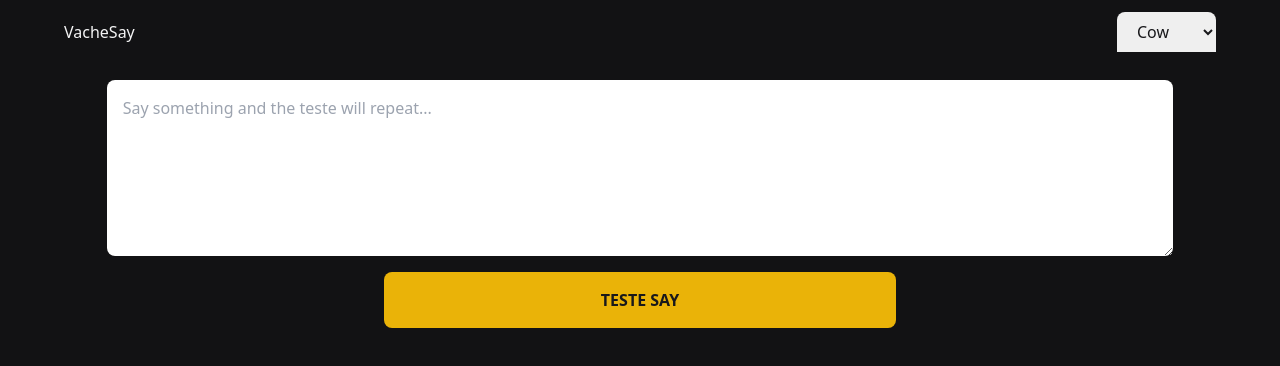
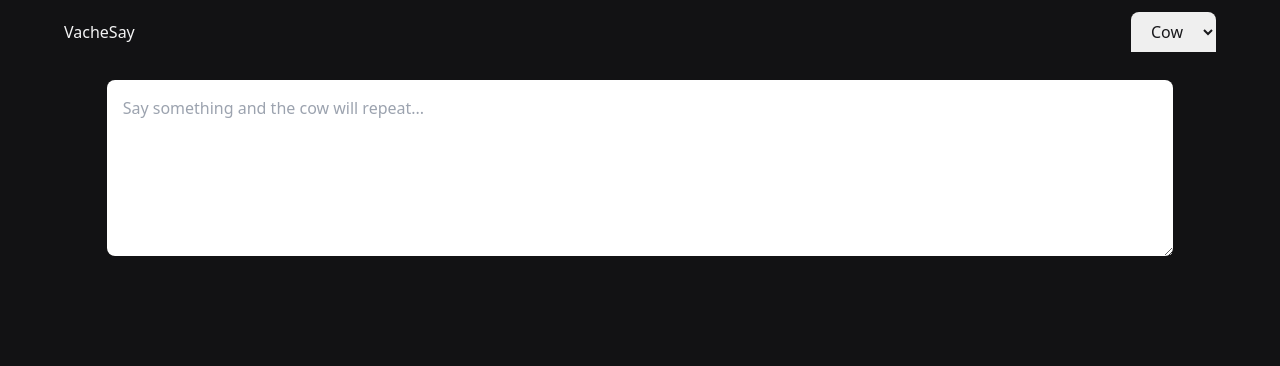
Before and after one commit to eidynho/moosay, a React (Vite) app: page / in a window 1280 px wide. Shown: the top 366 px of the page. Built offline with nearby package versions, Linux system fonts and the light colour scheme.

Commit message:
adding message context + cow component

```diff
--- a/src/App.tsx
+++ b/src/App.tsx
@@ -3,17 +3,18 @@ import { AnimalContext } from "./contexts/AnimalContext"
 
 import { NavBarComponent } from './components/NavBar'
 import { TextareaComponent } from './components/Textarea'
-import { ButtonComponent } from './components/Button'
+
+import { Cow } from './components/Cow'
 
 export function App() {
-  const { animal, setAnimal } = useContext(AnimalContext)
+  // const { animal, setAnimal } = useContext(AnimalContext)
 
 
   return (
     <div className="flex flex-col justify-center items-center  container mx-auto">
       <NavBarComponent />
       <TextareaComponent />
-      <ButtonComponent content={animal} />
+      <Cow />
     </div>
   )
 }
--- a/src/components/Button.tsx
+++ /dev/null
@@ -1,10 +0,0 @@
-type ButtonType = {
-  content: string
-}
-
-export function ButtonComponent({ content }: ButtonType) {
-
-  return (
-    <button className="w-2/5 py-4 mx-8 text-zinc-900 bg-yellow-500 hover:bg-yellow-300 rounded-lg transition-colors uppercase font-bold">{content} say</button>
-  )
-}
--- /dev/null
+++ b/src/components/Cow.tsx
@@ -0,0 +1,37 @@
+import { useContext } from 'react'
+import { MessageContext } from '../contexts/MessageContext'
+
+export function Cow() {
+  const { message } = useContext(MessageContext)
+  const emptyMessage = message.trim() === ''
+
+  function maxRepeatMessageWall() {
+    if (message.length <= 22) {
+      return message.length + 1
+    } else {
+      return 29
+    }
+  }
+
+  return (
+    <>
+    {
+      !emptyMessage ? (
+        <div className="py-4 px-8 max-w-xs text-justify">
+          <span className="font-mono leading-5 break-words">
+            {'_'.repeat(maxRepeatMessageWall())} <br />
+            {message}<br />
+            {'-'.repeat(maxRepeatMessageWall())} <br />
+            &nbsp;&nbsp;&nbsp;\&nbsp;&nbsp;&nbsp;^__^ <br />
+            &nbsp;&nbsp;&nbsp;&nbsp;\&nbsp;&nbsp;(oo)\________ <br />
+            &nbsp;&nbsp;&nbsp;&nbsp;&nbsp;&nbsp;&nbsp;(__)\&nbsp;&nbsp;&nbsp;&nbsp;&nbsp;&nbsp;&nbsp;)\/\ <br />
+            &nbsp;&nbsp;&nbsp;&nbsp;&nbsp;&nbsp;&nbsp;&nbsp;&nbsp;&nbsp;&nbsp;||----w&nbsp;| <br />
+            &nbsp;&nbsp;&nbsp;&nbsp;&nbsp;&nbsp;&nbsp;&nbsp;&nbsp;&nbsp;&nbsp;||&nbsp;&nbsp;&nbsp;&nbsp;&nbsp;||
+          </span>
+        </div>
+      ) : null
+    }
+
+    </>
+  )
+}
--- a/src/components/NavBar.tsx
+++ b/src/components/NavBar.tsx
@@ -12,7 +12,7 @@ export function NavBarComponent() {
         onChange={(e) => setAnimal(e.target.value)}
       >
         <option value="cow">Cow</option>
-        <option value="whale">Whale</option>
+        {/* <option value="whale">Whale</option> */}
       </select>
     </nav>
   )
--- a/src/components/Textarea.tsx
+++ b/src/components/Textarea.tsx
@@ -1,14 +1,18 @@
 import { useContext } from "react"
 import { AnimalContext } from "../contexts/AnimalContext"
+import { MessageContext } from "../contexts/MessageContext"
 
 
 export function TextareaComponent() {
   const { animal } = useContext(AnimalContext)
+  const { message, setMessage } = useContext(MessageContext)
 
   const placeholderMessage = `Say something and the ${animal} will repeat...`
 
   return (
     <textarea
+      value={message}
+      onChange={(e) => setMessage(e.target.value)}
       rows={6}
       placeholder={placeholderMessage}
       className="w-5/6 p-4 m-4 rounded-lg text-zinc-900 outline-none"
--- a/src/contexts/AnimalContext.tsx
+++ b/src/contexts/AnimalContext.tsx
@@ -12,7 +12,7 @@ type AnimalContextProvider = {
 }
 
 export function AnimalContextProvider({ children }: AnimalContextProvider) {
-  const [animal, setAnimal] = useState('teste')
+  const [animal, setAnimal] = useState('cow')
 
   return (
     <AnimalContext.Provider value={{ animal, setAnimal }}>
--- /dev/null
+++ b/src/contexts/MessageContext.tsx
@@ -0,0 +1,22 @@
+import { createContext, useState, ReactNode } from 'react'
+
+type MessageType = {
+  message: string
+  setMessage: any
+}
+
+export const MessageContext = createContext({} as MessageType)
+
+type MessageContextProvider = {
+  children: ReactNode
+}
+
+export function MessageContextProvider({ children }: MessageContextProvider) {
+  const [message, setMessage] = useState('')
+
+  return (
+    <MessageContext.Provider value={{ message, setMessage }}>
+      {children}
+    </MessageContext.Provider>
+  )
+}
--- a/src/main.tsx
+++ b/src/main.tsx
@@ -3,13 +3,16 @@ import ReactDOM from 'react-dom/client'
 import { App } from './App'
 
 import { AnimalContextProvider } from './contexts/AnimalContext'
+import { MessageContextProvider } from './contexts/MessageContext'
 
 import './styles/global.css'
 
 ReactDOM.createRoot(document.getElementById('root')!).render(
   <React.StrictMode>
     <AnimalContextProvider>
+    <MessageContextProvider>
       <App />
+    </MessageContextProvider>
     </AnimalContextProvider>
   </React.StrictMode>
 )
```
